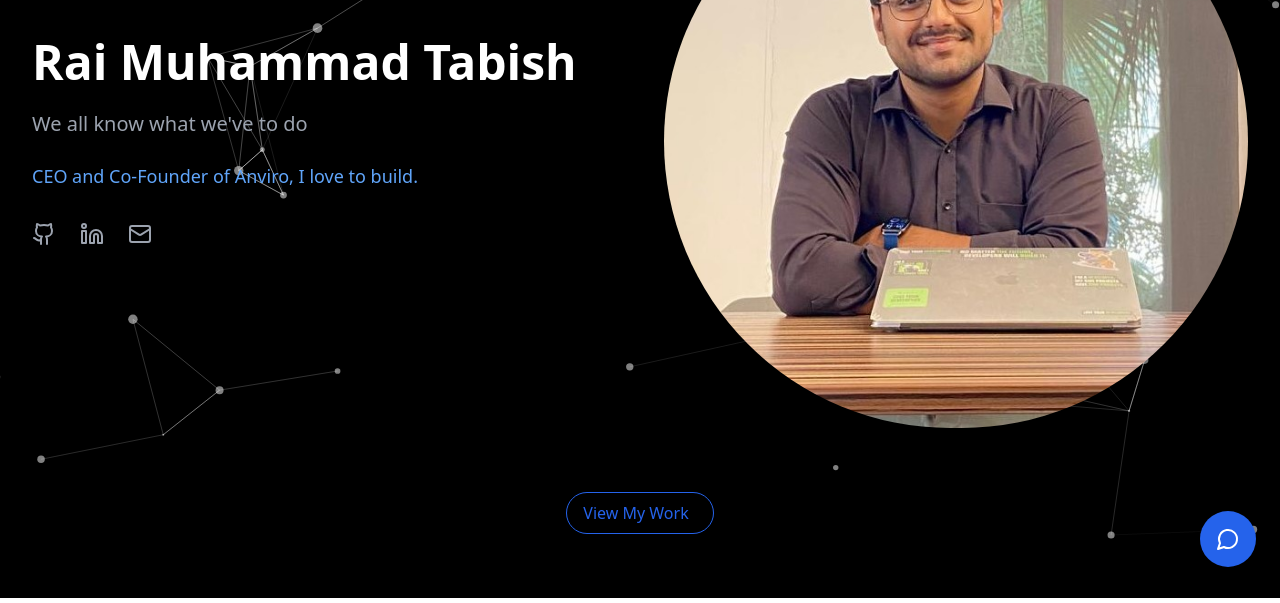
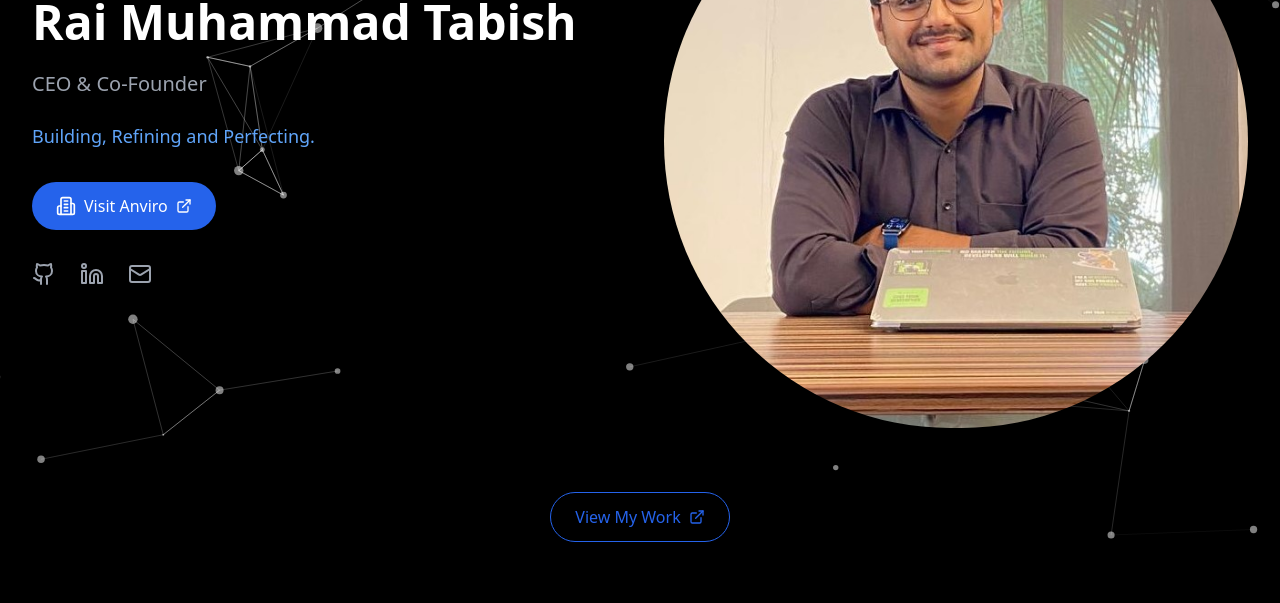
Before and after one commit to RMTabish/Rai-Tabish, a React (Vite) app: page /#/ in a window 1280 px wide. Shown: the part 209-812 px from the top of the page. Built offline with nearby package versions, Linux system fonts and the light colour scheme; no server answers.

Commit message:
minor changes

```diff
--- a/src/components/Chatbot.tsx
+++ /dev/null
@@ -1,78 +0,0 @@
-import { useState } from 'react';
-import { X } from 'lucide-react';
-import axios from 'axios';
-
-
-interface ChatbotProps {
-  onClose: () => void;
-}
-//just testing
-const API_KEY = import.meta.env.VITE_OPENAI_API_KEY;
-
-export default function Chatbot({ onClose }: ChatbotProps) {
-  const [messages, setMessages] = useState<{ role: string; content: string }[]>([
-    { role: 'system', content: 'Hello! Rai is tight on budget and got no credits for openAI API, otherwise i would tell you all about him, please refer to the download resume button.' }
-  ]);
-  const [input, setInput] = useState('');
-  const [loading, setLoading] = useState(false);
-
-  const sendMessage = async () => {
-    if (!input.trim()) return;
-    const newMessages = [...messages, { role: 'user', content: input }];
-    setMessages(newMessages);
-    setInput('');
-    setLoading(true);
-
-    try {
-      const response = await axios.post('https://api.openai.com/v1/chat/completions', {
-        model: 'gpt-3.5-turbo',
-        messages: newMessages.map(msg => ({ role: msg.role, content: msg.content })),
-      }, {
-        headers: {
-          'Authorization': `Bearer ${API_KEY}`,
-          'Content-Type': 'application/json'
-        }
-      });
-
-      setMessages([...newMessages, response.data.choices[0].message]);
-    } catch (error) {
-      console.error('Error fetching response:', error);
-    }
-
-    setLoading(false);
-  };
-
-  return (
-    <div className="fixed bottom-16 right-6 bg-white text-black w-80 shadow-lg rounded-lg p-4 flex flex-col">
-      <div className="flex justify-between items-center border-b pb-2 mb-2">
-        <h2 className="text-lg font-semibold">Ask me anything!</h2>
-        <button onClick={onClose} className="text-red-500 hover:text-red-700">
-          <X className="h-5 w-5" />
-        </button>
-      </div>
-      <div className="h-60 overflow-y-auto flex flex-col space-y-2 p-2 border rounded">
-        {messages.map((msg, index) => (
-          <div key={index} className={`p-2 rounded max-w-[90%] ${msg.role === 'user' ? 'bg-blue-500 text-white self-end' : 'bg-gray-200 text-black self-start'}`}>
-            {msg.content}
-          </div>
-        ))}
-      </div>
-      <div className="mt-2 flex">
-        <input
-          type="text"
-          value={input}
-          onChange={(e) => setInput(e.target.value)}
-          className="flex-1 p-2 border rounded-l"
-          placeholder="Type a message..."
-        />
-        <button
-          onClick={sendMessage}
-          disabled={loading}
-          className="bg-blue-600 text-white px-4 rounded-r hover:bg-blue-700 transition"
-        >
-          {loading ? '...' : 'Send'}
-        </button>
-      </div>
-    </div>
-  );
-}
--- a/src/components/Home.tsx
+++ b/src/components/Home.tsx
@@ -1,15 +1,12 @@
-import { useState } from 'react';
 import { motion } from 'framer-motion';
-import { Github, Linkedin, Mail, MessageCircle } from 'lucide-react';
+import { Github, Linkedin, Mail, ExternalLink, Building2 } from 'lucide-react';
 import { useInView } from 'react-intersection-observer';
 import { Link } from 'react-router-dom';
-import ParticlesBackground from "../components/ParticlesBackground";
-import Chatbot from "./Chatbot";
+import ParticlesBackground from "./ParticlesBackground";
 
 
 export default function Home() {
   const [ref, inView] = useInView({ triggerOnce: true, threshold: 0.1 });
-  const [showChat, setShowChat] = useState(false);
 
   const containerVariants = {
     hidden: { opacity: 0, y: 20 },
@@ -32,19 +29,35 @@ export default function Home() {
               Rai Muhammad Tabish
             </h1>
             <p className="text-xl text-gray-400 mb-6">
-              We all know what we've to do
+              CEO & Co-Founder
             </p>
             <p className="text-lg text-blue-400 mb-8">
-              CEO and Co-Founder of Anviro, I love to build.
+              Building, Refining and Perfecting.
             </p>
+
+            {/* Company Link */}
+            <div className="mb-8">
+              <a
+                href="https://anviro.net"
+                target="_blank"
+                rel="noopener noreferrer"
+                className="inline-flex items-center px-6 py-3 bg-blue-600 text-white rounded-full hover:bg-blue-700 transition-colors duration-200 group"
+              >
+                <Building2 className="h-5 w-5 mr-2" />
+                <span>Visit Anviro</span>
+                <ExternalLink className="h-4 w-4 ml-2 group-hover:translate-x-1 transition-transform" />
+              </a>
+            </div>
+
+            {/* Social Links */}
             <div className="flex space-x-6">
-              <a href="https://github.com/RMTabish" className="text-gray-400 hover:text-blue-400">
+              <a href="https://github.com/RMTabish" className="text-gray-400 hover:text-blue-400 transition-colors">
                 <Github className="h-6 w-6" />
               </a>
-              <a href="https://www.linkedin.com/in/rai-muhammad-tabish/" className="text-gray-400 hover:text-blue-400">
+              <a href="https://www.linkedin.com/in/rai-muhammad-tabish/" className="text-gray-400 hover:text-blue-400 transition-colors">
                 <Linkedin className="h-6 w-6" />
               </a>
-              <a href="mailto:ra.tabish@anviro.net" className="text-gray-400 hover:text-blue-400">
+              <a href="mailto:ra.tabish@anviro.net" className="text-gray-400 hover:text-blue-400 transition-colors">
                 <Mail className="h-6 w-6" />
               </a>
             </div>
@@ -62,30 +75,13 @@ export default function Home() {
 
         <div className="mt-16 text-center">
           <Link to="/projects">
-            <div className="inline-flex items-center px-4 py-2 border border-blue-600 text-blue-600 rounded-full hover:bg-blue-600 hover:text-white transition-colors duration-200 cursor-pointer group">
+            <div className="inline-flex items-center px-6 py-3 border border-blue-600 text-blue-600 rounded-full hover:bg-blue-600 hover:text-white transition-colors duration-200 cursor-pointer group">
               <span className="mr-2">View My Work</span>
+              <ExternalLink className="h-4 w-4 group-hover:translate-x-1 transition-transform" />
             </div>
           </Link>
         </div>
       </div>
-
-      {/* Chatbot Button */}
-      <button
-        onClick={(e) => {
-          e.stopPropagation(); // Prevents event conflicts
-          setShowChat(!showChat);
-        }}
-        className="fixed bottom-6 right-6 bg-blue-600 text-white p-4 rounded-full shadow-lg hover:bg-blue-700 transition z-50"
-      >
-        <MessageCircle className="h-6 w-6" />
-      </button>
-
-      {/* Chatbot Component */}
-      {showChat && (
-        <div className="fixed bottom-16 right-6 z-50">
-          <Chatbot onClose={() => setShowChat(false)} />
-        </div>
-      )}
     </div>
   );
 }
--- a/src/components/Reviews.tsx
+++ b/src/components/Reviews.tsx
@@ -75,7 +75,7 @@ export default function Reviews() {
               rel="noopener noreferrer"
               className="inline-flex items-center px-6 py-3 border border-blue-500 text-blue-400 rounded-full hover:bg-blue-500 hover:text-white hover:border-blue-400 transition-colors duration-200"
             >
-              <span className="mr-2">See More Reviews on Fiverr</span>
+              <span className="mr-2">See More Reviews</span>
               <ExternalLink className="h-4 w-4" />
             </a>
           </motion.div>
```
